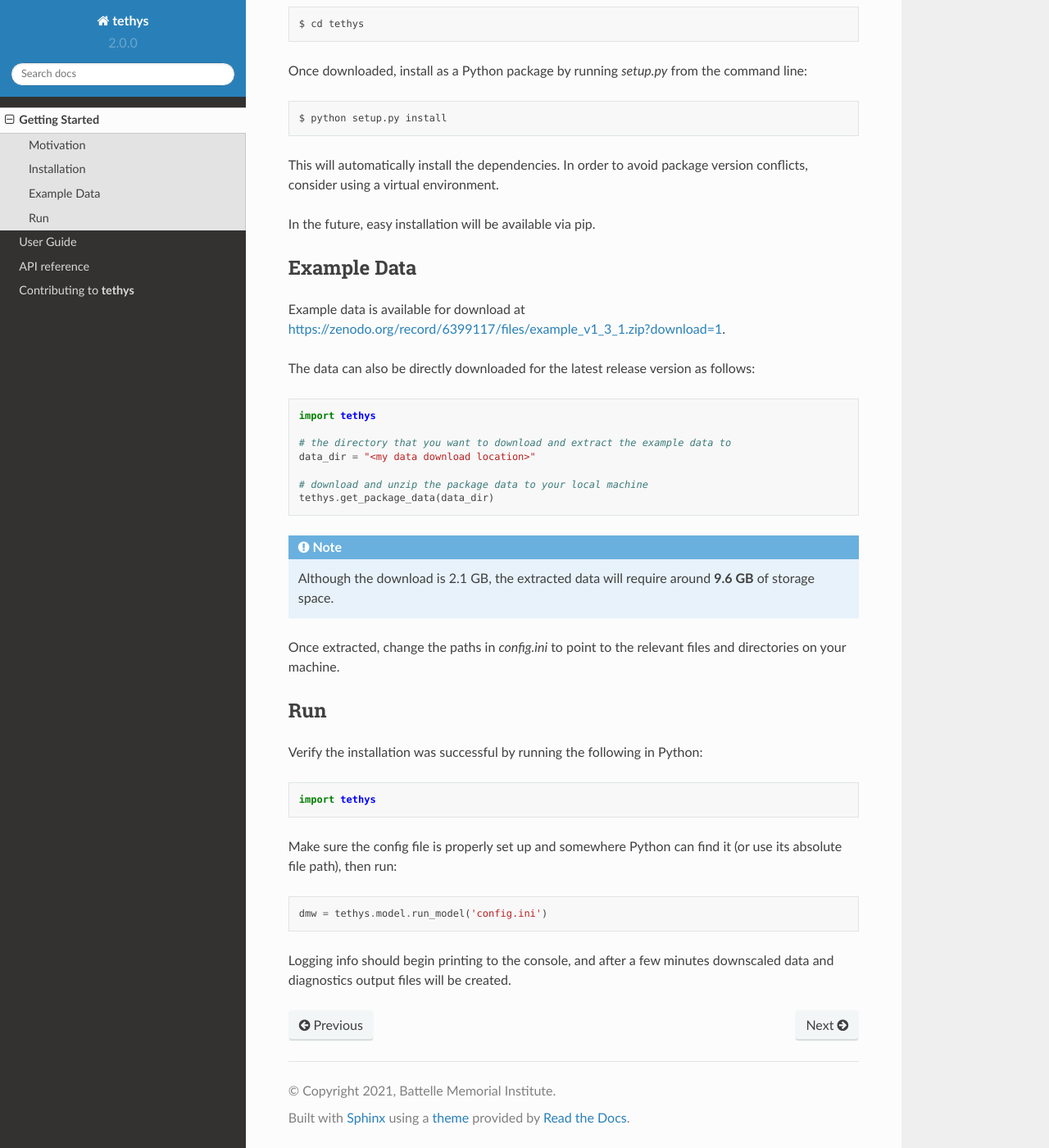
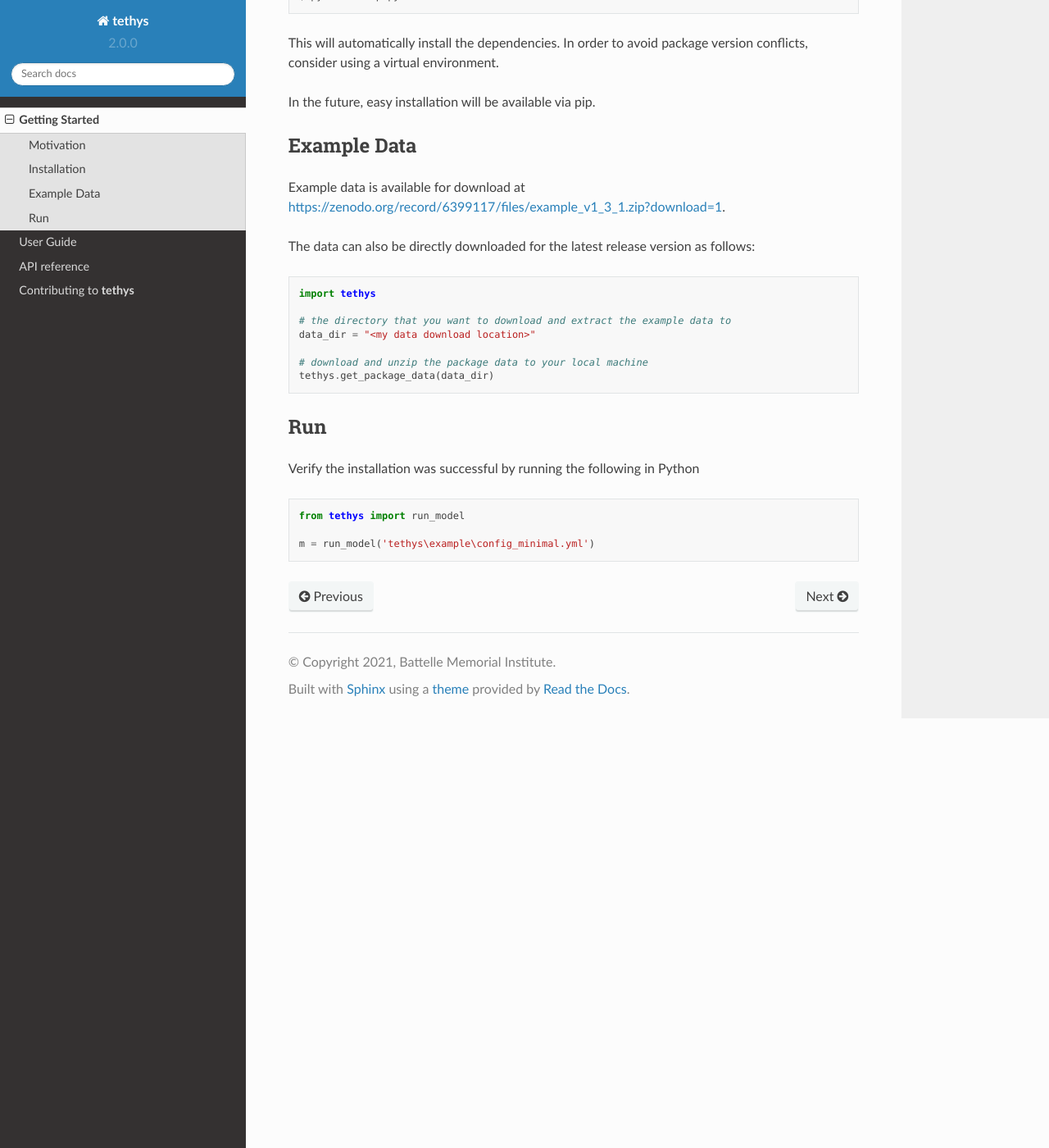
Before and after one commit to JGCRI/tethys, a Sphinx documentation site: the page built from docs/source/getting_started.rst, in a window 1280 px wide and 1400 px high, scrolled down 1326 px. Shown: the whole window at 82% size. Built offline with Sphinx 7.4.7 and the Read the Docs theme 2.0.0, drawn with Linux system fonts in a browser that asks for light colours; formulas are drawn with MathJax 3; pages that are not in the unit, such as notebooks, are missing from menus; some of the changed text lies outside the part shown.

Commit message:
making relative paths work

```diff
--- a/docs/source/getting_started.rst
+++ b/docs/source/getting_started.rst
@@ -19,12 +19,9 @@
 
 Installation
 ------------
-First of all you'll need to have Python installed.
+First of all you'll need to have `Python <https://www.python.org/downloads/>`_ installed.
 
-* Python (tested on 3.9) https://www.python.org/downloads/
-* Java https://www.java.com/en/download/
-
-.. note:: Without Java installed, the dependency gcamreader will be unable to query the GCAM database files.
+If you plan on querying a GCAM database, you'll need `Java <https://openjdk.org>`_ installed and added to your path.
 
 
 Currently, **tethys** can be cloned from https://github.com/JGCRI/tethys using::
@@ -35,7 +32,6 @@
 
     $ cd tethys
 
-
 Once downloaded, install as a Python package by running *setup.py* from the command line::
 
     $ python setup.py install
@@ -44,7 +40,6 @@
 
 In the future, easy installation will be available via pip.
 
-.. _installing-package-data:
 
 Example Data
 ------------
@@ -60,18 +55,13 @@
     # download and unzip the package data to your local machine
     tethys.get_package_data(data_dir)
 
-.. note:: Although the download is 2.1 GB, the extracted data will require around **9.6 GB** of storage space.
-
-Once extracted, change the paths in *config.ini* to point to the relevant files and directories on your machine.
 
 Run
------------------------------------
-Verify the installation was successful by running the following in Python::
+---
+Verify the installation was successful by running the following in Python
 
-    import tethys
+.. code-block:: python
 
-Make sure the config file is properly set up and somewhere Python can find it (or use its absolute file path), then run::
+  from tethys import run_model
 
-   dmw = tethys.model.run_model('config.ini')
-
-Logging info should begin printing to the console, and after a few minutes downscaled data and diagnostics output files will be created.
+  m = run_model('tethys\example\config_minimal.yml')
```
Also changed, not shown: docs/source/user_guide.rst (+30 -1 lines), 1 other file.
